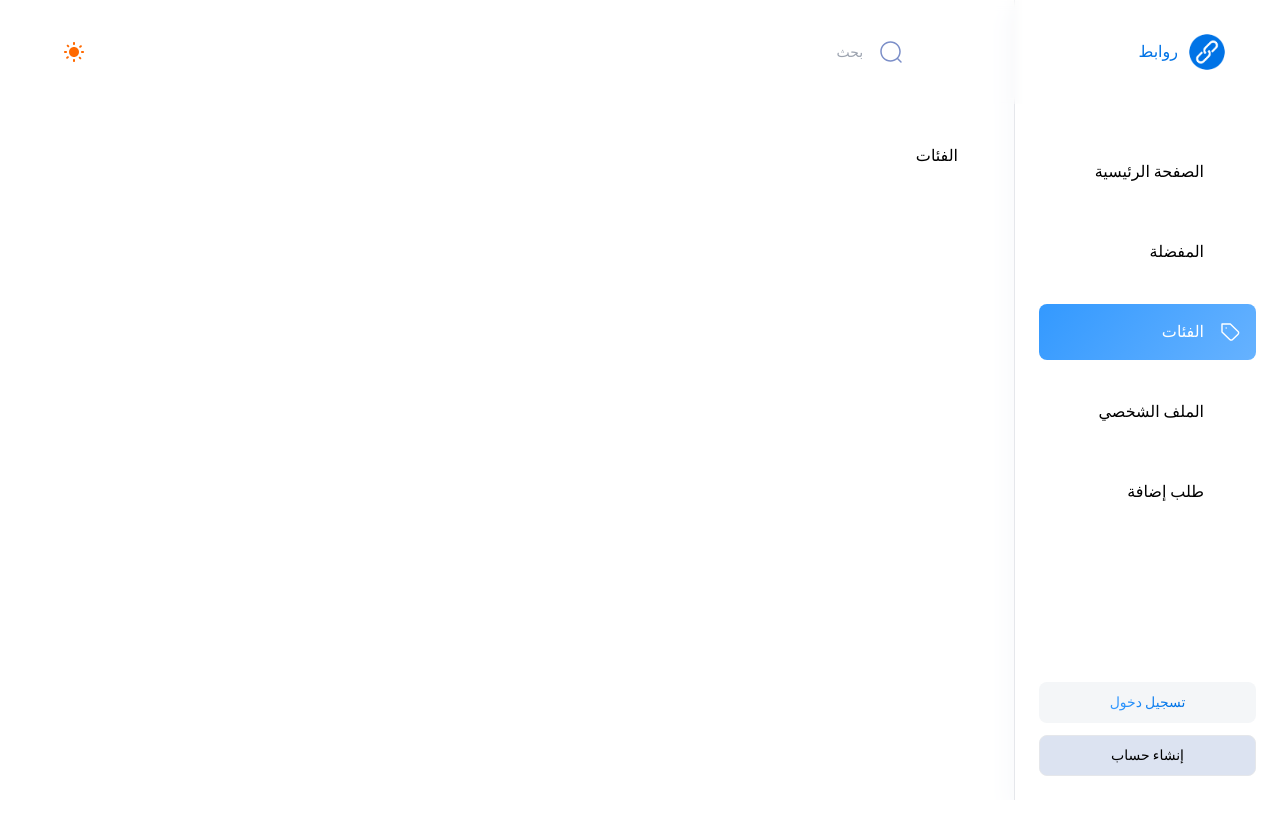
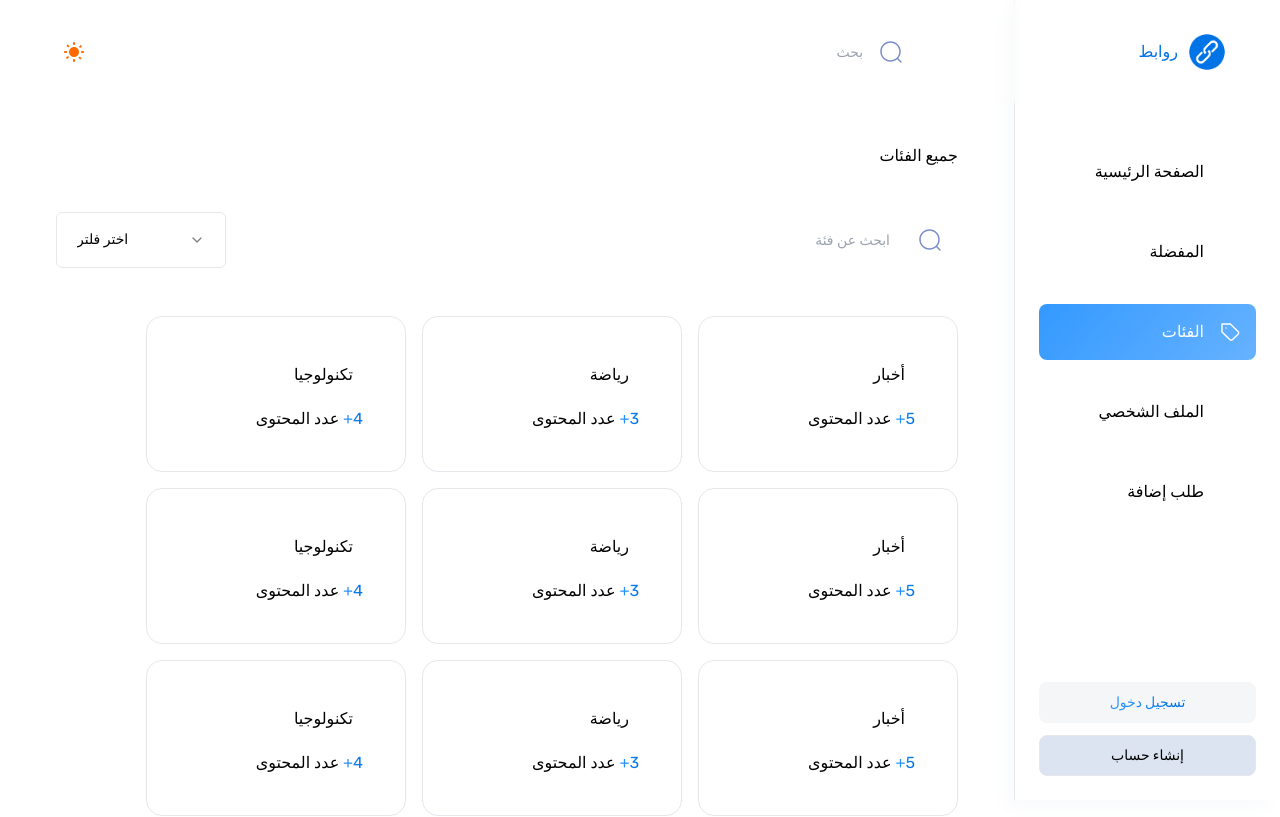
Before and after one commit to AymanHammadi/Rawabbit, a Next.js app: page /categories in a window 1280 px wide. Shown: the top 817 px of the page. Built offline with nearby package versions, Linux system fonts and the light colour scheme.

Commit message:
add categories page

```diff
--- a/app/(root)/(home)/page.tsx
+++ b/app/(root)/(home)/page.tsx
@@ -15,8 +15,7 @@ import {
 
 const page = async () => {
   return (
-    <div className="w-full h-full max-sm:h-40 flex p-2 rounded justify-between relative bor">
-      <div className="pr-3 pt-3 mr-10 flex flex-col h-full w-full text-center">
+    <div className="flex h-full w-full flex-col text-center">
       <h1 className="h1-bold mx-8 text-5xl max-sm:text-4xl	leading-loose		primary-text-gradient">
         اكتشف عالمك الرقمي الجديد!
       </h1>
@@ -24,11 +23,11 @@ const page = async () => {
         منصة شاملة تجمع كل ما تحتاجه من مواقع وتطبيقات في مكان واحد.
       </p>
       <br></br>
+      <div className="flex items-center flex-col">
         <Select>
-          <SelectTrigger className="no-focus paragraph-regular background-light900_dark300 light-border-2 text-dark300_light700 min-h-[56px] border">
+          <SelectTrigger className="no-focus w-40	 paragraph-regular background-light900_dark300 light-border-2 text-dark300_light700 min-h-[56px] border">
             <SelectValue placeholder=" اختر دولة" />
           </SelectTrigger>
-
           <SelectContent className="no-focus paragraph-regular background-light900_dark300 light-border-2 text-dark300_light700 min-h-[56px] border">
             <SelectItem value="egypt">مصر</SelectItem>
             <SelectItem value="ksa">السعودية</SelectItem>
@@ -42,9 +41,9 @@ const page = async () => {
         </Select>
         <br></br>
         <Link href={"/categories"}>
-          <Button className="btn-main-action">
+          <Button className="btn-main-action min-h-[56px] w-40 group/item">
             تصفح الآن
-            <FaAngleLeft className="hover:left-3" />
+            <FaAngleLeft className="group-hover/item:-translate-x-1 btn-transition" />
           </Button>
         </Link>
       </div>
--- a/app/(root)/categories/page.tsx
+++ b/app/(root)/categories/page.tsx
@@ -1,9 +1,259 @@
-import React from 'react'
-
-const page = () => {
-  return (
-    <div>الفئات</div>
-  )
+import Filters from "@/components/shared/Filters";
+import NoResult from "@/components/shared/NoResult";
+// import Pagination from "@/components/shared/Pagination";
+import LocalSearchbar from "@/components/shared/search/LocalSearchbar";
+import { CategoryFilters } from "@/constants/filters";
+// import { getAllcategorys } from "@/lib/actions/category.actions";
+import { SearchParamsProps } from "@/types";
+import Link from "next/link";
+interface Category {
+  _id: string,
+  name: string;
+  description: string;
+  country: string;
+  createdOn: Date;
+  contents: string[];
 }
 
-export default page
+const Page = async ({ searchParams }: SearchParamsProps) => {
+  // const result = await getAllcategories({
+  //   searchQuery: searchParams.q,
+  //   filter: searchParams.filter,
+  //   page: searchParams.page ? +searchParams.page : 1,
+  // });
+const result: Category[] = [
+  {
+    _id: "1",
+    name: "أخبار",
+    description: "محتوى يتعلق بآخر الأخبار والأحداث",
+    country: "مصر",
+    createdOn: new Date("2024-03-29"),
+    contents: [
+      "موقع الأخبار 1",
+      "موقع الأخبار 2",
+      "موقع الأخبار 3",
+      "تطبيق الأخبار 1",
+      "تطبيق الأخبار 2",
+      // Add more content names as needed
+    ],
+  },
+  {
+    _id: "2",
+    name: "رياضة",
+    description: "محتوى يتعلق بالأحداث الرياضية والمباريات",
+    country: "السعودية",
+    createdOn: new Date("2024-03-28"),
+    contents: [
+      "موقع الرياضة 1",
+      "موقع الرياضة 2",
+      "تطبيق الرياضة 1",
+      // Add more content names as needed
+    ],
+  },
+  {
+    _id: "3",
+    name: "تكنولوجيا",
+    description: "محتوى يتعلق بأحدث التقنيات والأجهزة",
+    country: "الإمارات",
+    createdOn: new Date("2024-03-27"),
+    contents: [
+      "موقع التكنولوجيا 1",
+      "موقع التكنولوجيا 2",
+      "تطبيق التكنولوجيا 1",
+      "تطبيق التكنولوجيا 2",
+      // Add more content names as needed
+    ],
+  },
+  {
+    _id: "1",
+    name: "أخبار",
+    description: "محتوى يتعلق بآخر الأخبار والأحداث",
+    country: "مصر",
+    createdOn: new Date("2024-03-29"),
+    contents: [
+      "موقع الأخبار 1",
+      "موقع الأخبار 2",
+      "موقع الأخبار 3",
+      "تطبيق الأخبار 1",
+      "تطبيق الأخبار 2",
+      // Add more content names as needed
+    ],
+  },
+  {
+    _id: "2",
+    name: "رياضة",
+    description: "محتوى يتعلق بالأحداث الرياضية والمباريات",
+    country: "السعودية",
+    createdOn: new Date("2024-03-28"),
+    contents: [
+      "موقع الرياضة 1",
+      "موقع الرياضة 2",
+      "تطبيق الرياضة 1",
+      // Add more content names as needed
+    ],
+  },
+  {
+    _id: "3",
+    name: "تكنولوجيا",
+    description: "محتوى يتعلق بأحدث التقنيات والأجهزة",
+    country: "الإمارات",
+    createdOn: new Date("2024-03-27"),
+    contents: [
+      "موقع التكنولوجيا 1",
+      "موقع التكنولوجيا 2",
+      "تطبيق التكنولوجيا 1",
+      "تطبيق التكنولوجيا 2",
+      // Add more content names as needed
+    ],
+  },
+  {
+    _id: "1",
+    name: "أخبار",
+    description: "محتوى يتعلق بآخر الأخبار والأحداث",
+    country: "مصر",
+    createdOn: new Date("2024-03-29"),
+    contents: [
+      "موقع الأخبار 1",
+      "موقع الأخبار 2",
+      "موقع الأخبار 3",
+      "تطبيق الأخبار 1",
+      "تطبيق الأخبار 2",
+      // Add more content names as needed
+    ],
+  },
+  {
+    _id: "2",
+    name: "رياضة",
+    description: "محتوى يتعلق بالأحداث الرياضية والمباريات",
+    country: "السعودية",
+    createdOn: new Date("2024-03-28"),
+    contents: [
+      "موقع الرياضة 1",
+      "موقع الرياضة 2",
+      "تطبيق الرياضة 1",
+      // Add more content names as needed
+    ],
+  },
+  {
+    _id: "3",
+    name: "تكنولوجيا",
+    description: "محتوى يتعلق بأحدث التقنيات والأجهزة",
+    country: "الإمارات",
+    createdOn: new Date("2024-03-27"),
+    contents: [
+      "موقع التكنولوجيا 1",
+      "موقع التكنولوجيا 2",
+      "تطبيق التكنولوجيا 1",
+      "تطبيق التكنولوجيا 2",
+      // Add more content names as needed
+    ],
+  },
+  {
+    _id: "1",
+    name: "أخبار",
+    description: "محتوى يتعلق بآخر الأخبار والأحداث",
+    country: "مصر",
+    createdOn: new Date("2024-03-29"),
+    contents: [
+      "موقع الأخبار 1",
+      "موقع الأخبار 2",
+      "موقع الأخبار 3",
+      "تطبيق الأخبار 1",
+      "تطبيق الأخبار 2",
+      // Add more content names as needed
+    ],
+  },
+  {
+    _id: "2",
+    name: "رياضة",
+    description: "محتوى يتعلق بالأحداث الرياضية والمباريات",
+    country: "السعودية",
+    createdOn: new Date("2024-03-28"),
+    contents: [
+      "موقع الرياضة 1",
+      "موقع الرياضة 2",
+      "تطبيق الرياضة 1",
+      // Add more content names as needed
+    ],
+  },
+  {
+    _id: "3",
+    name: "تكنولوجيا",
+    description: "محتوى يتعلق بأحدث التقنيات والأجهزة",
+    country: "الإمارات",
+    createdOn: new Date("2024-03-27"),
+    contents: [
+      "موقع التكنولوجيا 1",
+      "موقع التكنولوجيا 2",
+      "تطبيق التكنولوجيا 1",
+      "تطبيق التكنولوجيا 2",
+      // Add more content names as needed
+    ],
+  },
+];
+
+
+  return (
+    <>
+      <h1 className="h1-bold text-dark100_light900">جميع الفئات</h1>
+
+      <div className="mt-11 flex justify-between gap-5 max-sm:flex-col sm:items-center">
+        <LocalSearchbar
+          route="/categories"
+          iconPosition="left"
+          imgSrc="/assets/icons/search.svg"
+          placeholder="ابحث عن فئة"
+          otherClasses="flex-1"
+        />
+
+        <Filters
+          filters={CategoryFilters}
+          otherClasses="min-h-[56px] sm:min-w-[170px]"
+        />
+      </div>
+
+      <section className="mt-12 flex flex-wrap gap-4">
+        {result.length > 0 ? (
+          result.map((category) => (
+            <Link
+              href={`/categorys/${category._id}`}
+              key={category._id}
+              className="shadow-light100_darknone"
+            >
+              <article className="background-light900_dark200 light-border flex w-full flex-col rounded-2xl border px-8 py-10 sm:w-[260px]">
+                <div className="background-light800_dark400 w-fit rounded-sm px-5 py-1.5">
+                  <p className="paragraph-semibold text-dark300_light900">
+                    {category.name}
+                  </p>
+                </div>
+
+                <p className="small-medium text-dark400_light500 mt-3.5">
+                  <span className="body-semibold primary-text-gradient mr-2.5">
+                    {category.contents.length}+
+                  </span>{" "}
+                  عدد المحتوى
+                </p>
+              </article>
+            </Link>
+          ))
+        ) : (
+          <NoResult
+            title="لم يتم العثور على فئات"
+            description="It looks like there are no categorys found."
+            link="/ask-question"
+            linkTitle="يمكنك طلب إضافة محتوى من هنا"
+          />
+        )}
+      </section>
+
+      <div className="mt-10">
+        {/* <Pagination
+          pageNumber={searchParams?.page ? +searchParams.page : 1}
+          isNext={result.isNext}
+        /> */}
+      </div>
+    </>
+  );
+};
+
+export default Page;
--- a/app/(root)/layout.tsx
+++ b/app/(root)/layout.tsx
@@ -14,7 +14,7 @@ const Layout = ({ children }: { children: React.ReactNode }) => {
         <div className="flex">
           <RightSidebar />
           <section className="overflow-y-auto flex-1 px-6 pb-6 pt-36 max-md:pb-14 sm:px-14">
-            <div className="mx-auto w-full max-w-5xl">{children}</div>
+            <div className="mx-auto w-full max-w-full">{children}</div>
           </section>
           <Toaster />
         </div>
--- /dev/null
+++ b/components/ui/skeleton.tsx
@@ -0,0 +1,15 @@
+import { cn } from "@/lib/utils"
+
+function Skeleton({
+  className,
+  ...props
+}: React.HTMLAttributes<HTMLDivElement>) {
+  return (
+    <div
+      className={cn("animate-pulse rounded-md bg-muted", className)}
+      {...props}
+    />
+  )
+}
+
+export { Skeleton }
--- a/constants/filters.ts
+++ b/constants/filters.ts
@@ -49,3 +49,9 @@ export const CollectionFilters = [
   { name: "إجابة", value: "answer" },
   { name: "فئة", value: "tag" },
 ];
+
+export const CategoryFilters = [
+  { name: "الأكثر شهرة", value: "popular" },
+  { name: "الأحدث", value: "recent" },
+  { name: "الأقدم", value: "old" },
+];
```
Also changed, not shown: database/category.model.ts (added, +23 -0 lines). Lines whose indentation alone changed are shown as unchanged.
